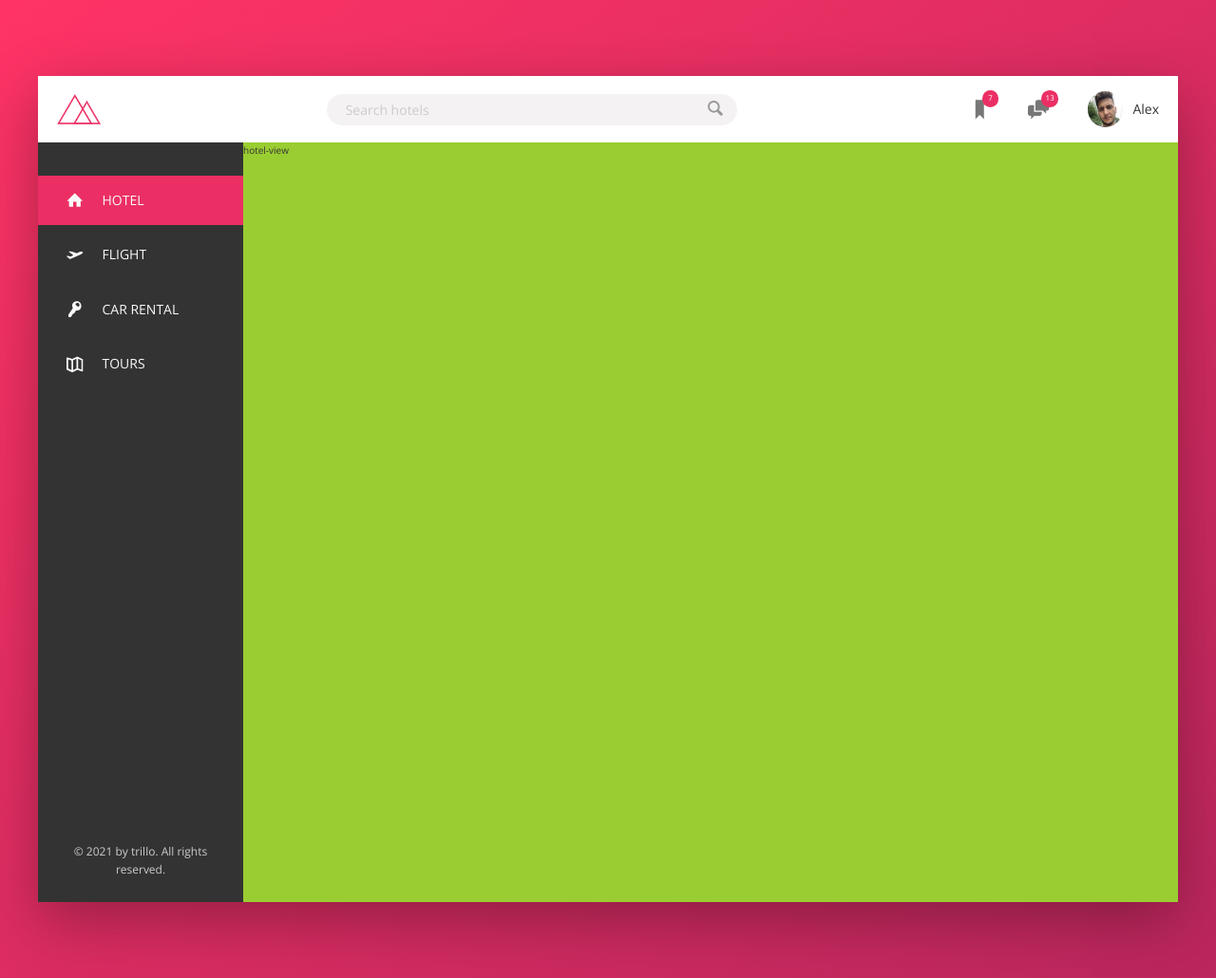
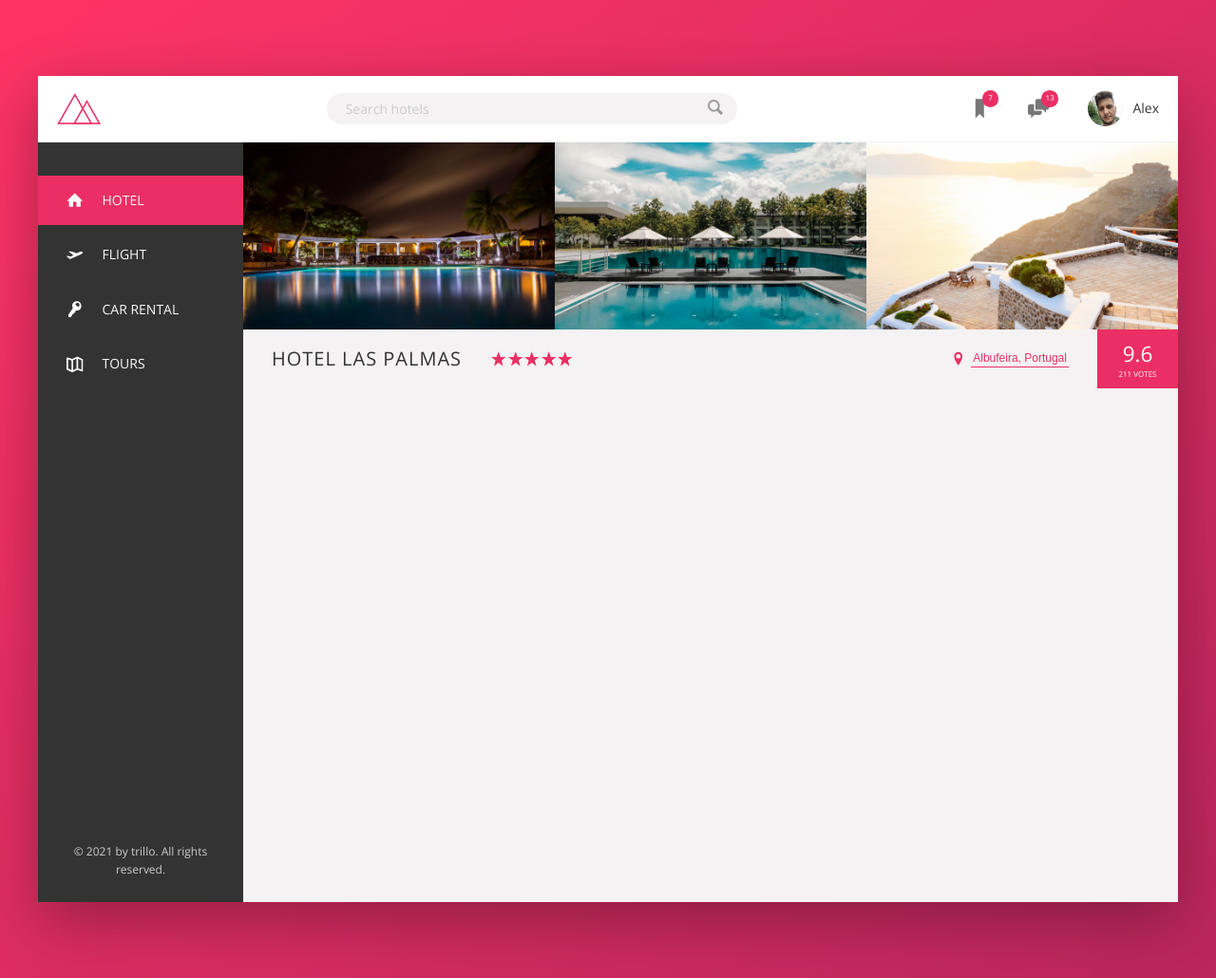
Before and after one commit to alexmru/JS-Stuff, a PHP site: page / in a window 1280 px wide. Shown: the whole page at 95% size. Run offline with PHP 8.4, Linux system fonts and the light colour scheme.

Commit message:
terminat overview

```diff
--- a/Trillo Project - Flexbox/index.html
+++ b/Trillo Project - Flexbox/index.html
@@ -84,7 +84,47 @@
                     </div>
                 </nav>
                 <main class="hotel-view">
-                    hotel-view
+                    <div class="gallery">
+                        <figure class="gallery__item">
+                            <img src="img/hotel-1.jpg" alt="Photo of hotel 1" class="gallery__photo">
+                        </figure>
+                        <figure class="gallery__item">
+                            <img src="img/hotel-2.jpg" alt="Photo of hotel 2" class="gallery__photo">
+                        </figure>
+                        <figure class="gallery__item">
+                            <img src="img/hotel-3.jpg" alt="Photo of hotel 3" class="gallery__photo">
+                        </figure>
+                    </div>
+                    <div class="overview">
+                        <h1 class="overview__heading">Hotel Las Palmas</h1>
+                        <div class="overview__stars">
+                            <svg class="overview__icon-star">
+                                <use xlink:href="img/sprite.svg#icon-star"></use>
+                            </svg>
+                            <svg class="overview__icon-star">
+                                <use xlink:href="img/sprite.svg#icon-star"></use>
+                            </svg>
+                            <svg class="overview__icon-star">
+                                <use xlink:href="img/sprite.svg#icon-star"></use>
+                            </svg>
+                            <svg class="overview__icon-star">
+                                <use xlink:href="img/sprite.svg#icon-star"></use>
+                            </svg>
+                            <svg class="overview__icon-star">
+                                <use xlink:href="img/sprite.svg#icon-star"></use>
+                            </svg>
+                        </div>
+                        <div class="overview__location">
+                            <svg class="overview__icon-location">
+                                <use xlink:href="img/sprite.svg#icon-location-pin"></use>
+                            </svg>
+                            <button class="btn-inline">Albufeira, Portugal</button>
+                        </div>
+                        <div class="overview__rating">
+                            <div class="overview__rating-average">9.6</div>
+                            <div class="overview__rating-count">211 votes</div>
+                        </div>
+                    </div>
                 </main>
             </div>
         </div>
--- a/Trillo Project - Flexbox/sass/_components.scss
+++ b/Trillo Project - Flexbox/sass/_components.scss
@@ -181,3 +181,106 @@
    text-align: center;
    padding: 2.5rem;
 }
+
+
+/////////////////////Hotel Overview
+///////////////Gallery
+
+.gallery {
+    display: flex;
+
+    &__photo {
+        width: 100%;
+        display: block;
+    }
+}
+
+.overview {
+    display: flex;
+    align-items: center;
+    border-bottom: 1px solid var(--color-grey-light-2);
+
+    &__heading {
+        font-size: 2.25;
+        font-weight: 300;
+        text-transform: uppercase;
+        letter-spacing: 1px;
+        padding: 1.5rem 3rem;
+    }
+    &__stars {
+        margin-right: auto;
+        display: flex;
+    }
+    &__icon-star,
+    &__icon-location {
+        width: 1.75rem;
+        height: 1.75rem;
+        fill: var(--color-primary);
+    }
+    &__location {
+        display: flex;
+        font-size: 1.2rem;
+        align-items: center;
+    }
+
+    &__icon-location {
+        margin-right: .5rem;
+    }
+    &__rating {
+        background-color: var(--color-primary);
+        margin-left: 3rem;
+        color: white;
+        align-self: stretch;
+        padding: 0 2.25rem;
+        display: flex;
+        align-items: center;
+        justify-content: center;
+        flex-direction: column;
+    }
+    &__rating-average {
+        font-size: 2.25rem;
+        font-weight: 300;
+        margin-bottom: -3px;
+    }
+    &__rating-count {
+        font-size: .8rem;
+        text-transform: uppercase;
+    }
+
+}
+
+.btn-inline {
+    border: none;
+    color: var(--color-primary);
+    font-size: inherit;
+    border-bottom: 1px solid currentColor;
+    padding: 2px;
+    display: inline-block;
+    background-color: transparent;
+    cursor: pointer;
+    transition: all .2s;
+
+    &:hover {
+        color: var(--color-grey-dark-1);
+    }
+
+    &:focus {
+        outline: none;
+        animation: pulsate 1s infinite;
+    }
+}
+
+@keyframes pulsate {
+    0% {
+        transform: scale(1);
+        box-shadow: none;
+    }
+    50% {
+        transform: scale(1.05);
+        box-shadow: 0 1rem 4rem rgba(0,0,0,.25);
+    }
+    100% {
+        transform: scale(1);
+        box-shadow: none;
+    }
+}
--- a/Trillo Project - Flexbox/sass/_layout.scss
+++ b/Trillo Project - Flexbox/sass/_layout.scss
@@ -10,7 +10,7 @@
     font-size: 1.4rem;
     height: 7rem;
     background-color: #fff;
-    border-bottom: var(--color-grey-light-2);
+    border-bottom: 1px solid var(--color-grey-light-2);
     display: flex;
     justify-content: space-between;
     align-items: center;
@@ -31,7 +31,5 @@
 
 .hotel-view {
     height: 80rem;
-    background-color: yellowgreen;
-
     flex: 1;
 }
--- a/Trillo Project - Flexbox/sass/main.css
+++ b/Trillo Project - Flexbox/sass/main.css
@@ -51,7 +51,7 @@ body {
   font-size: 1.4rem;
   height: 7rem;
   background-color: #fff;
-  border-bottom: var(--color-grey-light-2);
+  border-bottom: 1px solid var(--color-grey-light-2);
   display: flex;
   justify-content: space-between;
   align-items: center;
@@ -71,7 +71,6 @@ body {
 
 .hotel-view {
   height: 80rem;
-  background-color: yellowgreen;
   flex: 1;
 }
 
@@ -248,4 +247,107 @@ body {
   text-align: center;
   padding: 2.5rem;
 }
+
+.gallery {
+  display: flex;
+}
+
+.gallery__photo {
+  width: 100%;
+  display: block;
+}
+
+.overview {
+  display: flex;
+  align-items: center;
+  border-bottom: 1px solid var(--color-grey-light-2);
+}
+
+.overview__heading {
+  font-size: 2.25;
+  font-weight: 300;
+  text-transform: uppercase;
+  letter-spacing: 1px;
+  padding: 1.5rem 3rem;
+}
+
+.overview__stars {
+  margin-right: auto;
+  display: flex;
+}
+
+.overview__icon-star, .overview__icon-location {
+  width: 1.75rem;
+  height: 1.75rem;
+  fill: var(--color-primary);
+}
+
+.overview__location {
+  display: flex;
+  font-size: 1.2rem;
+  align-items: center;
+}
+
+.overview__icon-location {
+  margin-right: .5rem;
+}
+
+.overview__rating {
+  background-color: var(--color-primary);
+  margin-left: 3rem;
+  color: white;
+  align-self: stretch;
+  padding: 0 2.25rem;
+  display: flex;
+  align-items: center;
+  justify-content: center;
+  flex-direction: column;
+}
+
+.overview__rating-average {
+  font-size: 2.25rem;
+  font-weight: 300;
+  margin-bottom: -3px;
+}
+
+.overview__rating-count {
+  font-size: .8rem;
+  text-transform: uppercase;
+}
+
+.btn-inline {
+  border: none;
+  color: var(--color-primary);
+  font-size: inherit;
+  border-bottom: 1px solid currentColor;
+  padding: 2px;
+  display: inline-block;
+  background-color: transparent;
+  cursor: pointer;
+  transition: all .2s;
+}
+
+.btn-inline:hover {
+  color: var(--color-grey-dark-1);
+}
+
+.btn-inline:focus {
+  outline: none;
+  animation: pulsate 1s infinite;
+}
+
+@keyframes pulsate {
+  0% {
+    transform: scale(1);
+    box-shadow: none;
+  }
+  50% {
+    transform: scale(1.05);
+    box-shadow: 0 1rem 4rem rgba(0, 0, 0, 0.25);
+  }
+  100% {
+    transform: scale(1);
+    box-shadow: none;
+  }
+}
 /*# sourceMappingURL=main.css.map */
```
Also changed, not shown: 1 other file.
